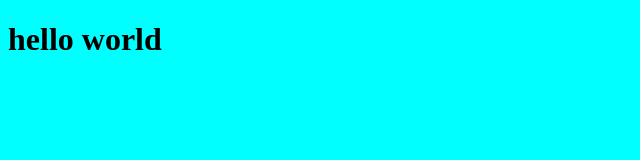
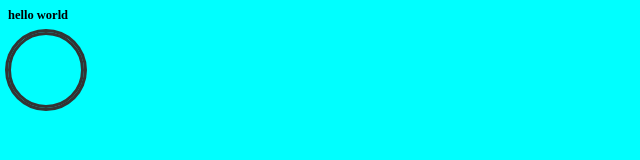
Before and after one commit to yeah2600/test, a plain HTML site: page index.html in a window 1280 px wide. Shown: the whole page, without its empty margins (0-640 px from the left). Drawn offline with Linux system fonts and the light colour scheme.

Commit message:
丸の追加

```diff
--- a/index.html
+++ b/index.html
@@ -8,5 +8,8 @@
 </head>
 <body>
     <h1>hello world</h1>
+    <div class="nizyu">
+        <p class="nizyu1"></p>
+    </div>
 </body>
 </html>
--- a/style.css
+++ b/style.css
@@ -1,3 +1,29 @@
+
+
+*{
+    font-size: 62.5%;
+    position: relative;
+}
+
 body{
+    font-size: 2rem;
     background-color: aqua;
 }
+
+.nizyu{
+    border: solid 3px #333;
+    width: 70px;
+    height: 70px;
+    -moz-border-radius: 60px;
+    -webkit-border-radius: 60px;
+    border-radius: 60px;
+    box-shadow: 0 0 0 3px #333;
+    -webkit-box-shadow: 0 0 0 3px #333;
+    -moz-box-shadow: 0 0 0 3px #333;
+}
+
+.nizyu1{
+    color: #f4a814;
+    text-align: center;
+    font-weight: bold;
+}
```
